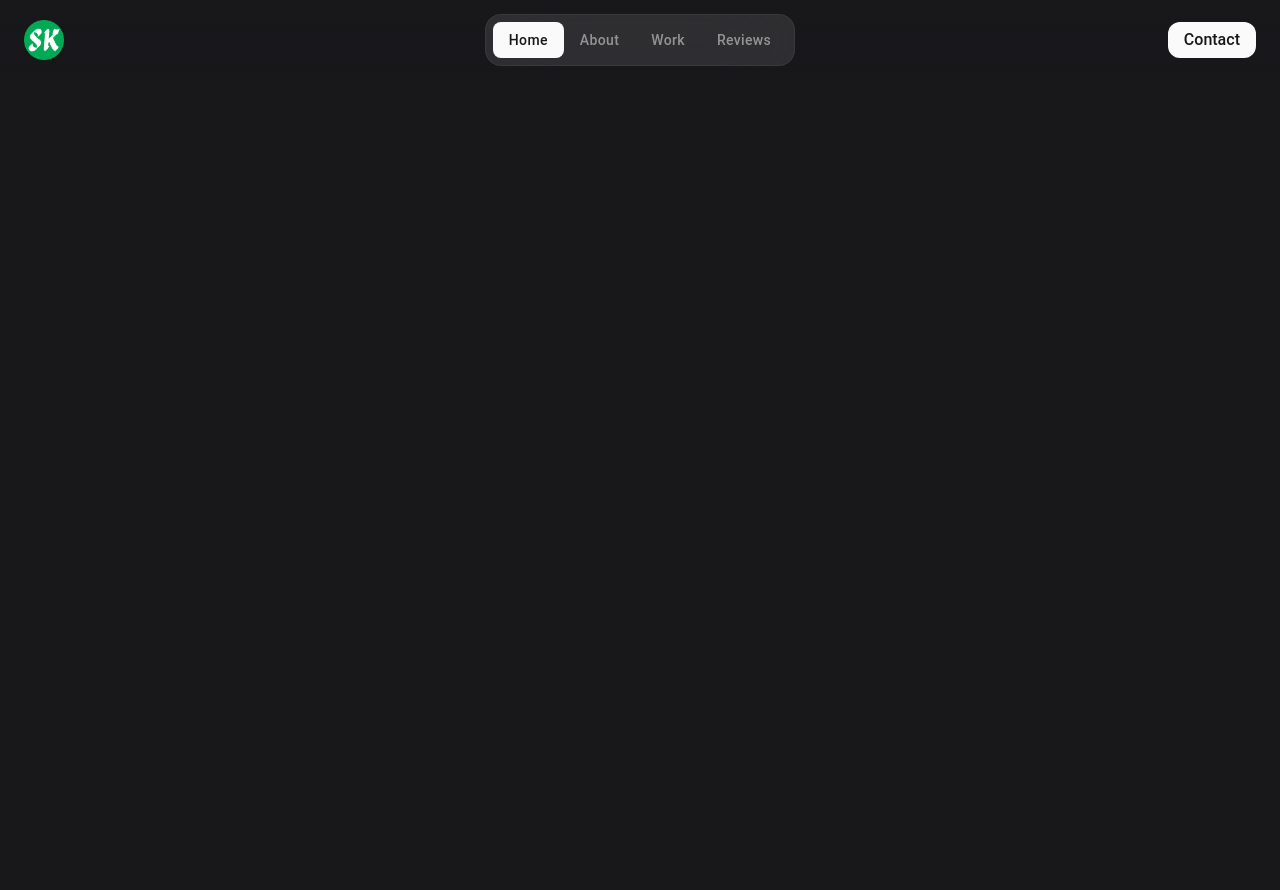
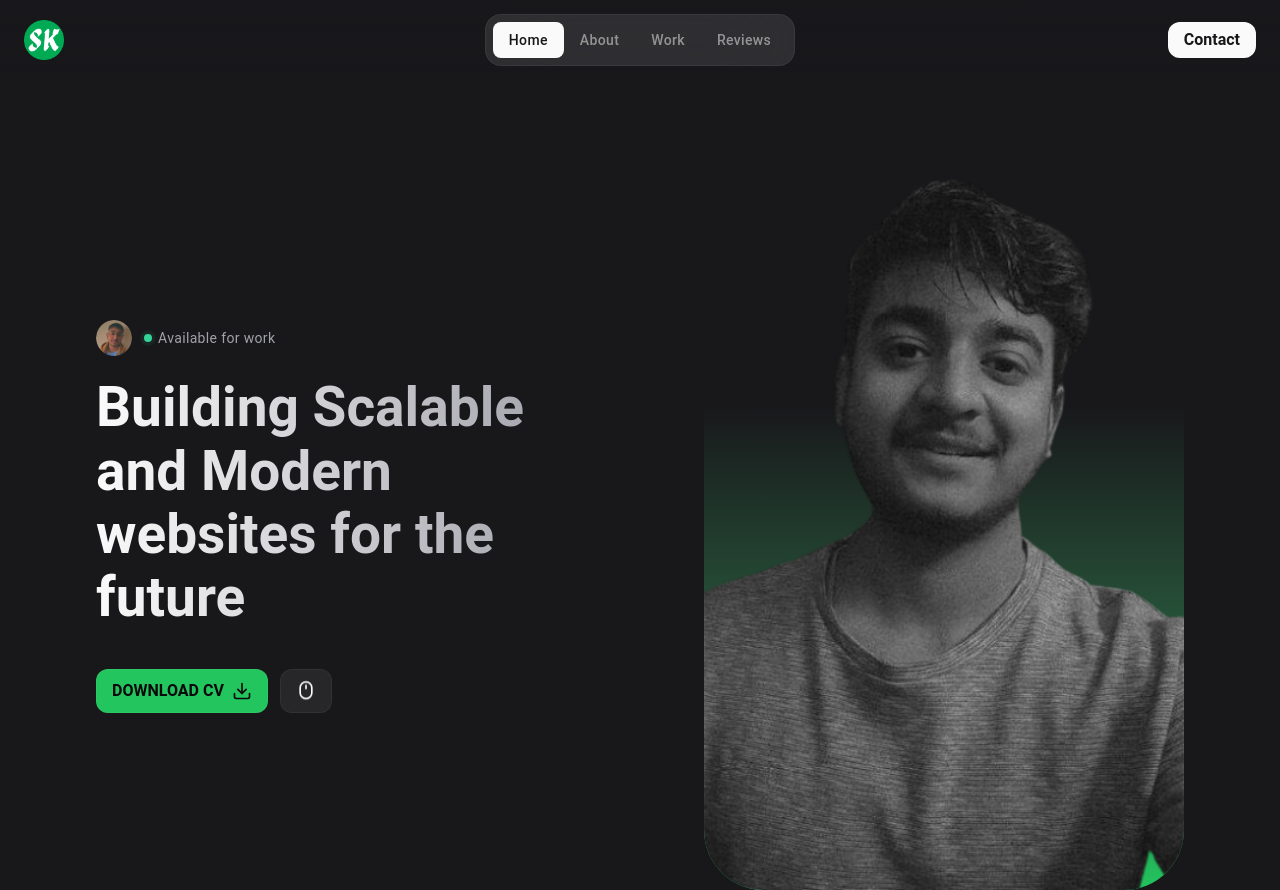
Before and after one commit to SUVAJIT-KARMAKAR/PORTFOLIO, a React (Vite) app: page / in a window 1280 px wide. Before the commit the page ends 800 px from the top, so only its background shows below. Built offline with nearby package versions, Linux system fonts and the light colour scheme.

Commit message:
feature(hero): completed the hero section

```diff
--- a/src/App.jsx
+++ b/src/App.jsx
@@ -1,11 +1,15 @@
 // COMPONENTS
 import Header from "./components/Header";
+import Hero from "./components/Hero";
 
 const App = () => {
   return (
-    <div>
+    <>
       <Header />
-    </div>
+      <main>
+        <Hero />
+      </main>
+    </>
   );
 };
 export default App;
--- /dev/null
+++ b/src/components/Button/Button.jsx
@@ -0,0 +1,70 @@
+import React from "react";
+import PropTypes from "prop-types";
+
+// ICONS
+import { Download, Mouse } from "lucide-react";
+
+// BUTTON PRIMARY COMPONENT
+const ButtonPrimary = ({ href, target = "_self", label, icon, classes }) => {
+  if (href) {
+    return (
+      <a
+        href={href}
+        target={target}
+        className={"button button-primary " + classes}
+      >
+        {label}
+        {icon ? <File /> : undefined}
+      </a>
+    );
+  } else {
+    return (
+      <button className={"button button-primary " + classes}>
+        {label}
+        {icon ? <Download size={20} className="font-semibold" /> : undefined}
+      </button>
+    );
+  }
+};
+
+// BUTTON SECONDARY COMPONENT
+const ButtonOutline = ({ href, target = "_self", label, icon, classes }) => {
+  if (href) {
+    return (
+      <a
+        href={href}
+        target={target}
+        className={"button button-outline " + classes}
+      >
+        {label}
+        { icon ? <Mouse size={20} /> : undefined }
+      </a>
+    );
+  } else {
+    return (
+      <button className={"button button-outline " + classes}>
+        {label}
+        {icon ? <Mouse size={20} className="font-semibold animate-bounce" /> : undefined}
+      </button>
+    );
+  }
+};
+
+// PROPTYPES
+ButtonPrimary.propTypes = {
+  label: PropTypes.string.isRequired,
+  href: PropTypes.string,
+  target: PropTypes.string,
+  icon: PropTypes.bool,
+  classes: PropTypes.string,
+};
+
+ButtonOutline.propTypes = {
+  label: PropTypes.string.isRequired,
+  href: PropTypes.string,
+  target: PropTypes.string,
+  icon: PropTypes.bool,
+  classes: PropTypes.string,
+};
+
+export { ButtonPrimary, ButtonOutline };
--- /dev/null
+++ b/src/components/Hero.jsx
@@ -0,0 +1,53 @@
+import React from "react";
+
+// COMPONENTS
+import { ButtonPrimary, ButtonOutline } from "./Button/Button";
+
+const Hero = () => {
+  return (
+    <section id="home" className="pt-28 lg:pt-36">
+      <div className="container lg:grid lg:grid-cols-2 items-center lg:gap-10">
+        <div>
+          <div className="flex items-center gap-3">
+            <figure className="image-box w-9 h-9 rounded-full">
+              <img
+                src="../../public/AVATAR-LOGO.png"
+                alt="Suvajit Karmakar avatar"
+                width={40}
+                height={10}
+                className="image-cover rounded-full"
+              />
+            </figure>
+            <div className="flex items-center gap-1.5 text-zinc-400 text-sm tracking-wide">
+              <span className="relative w-2 h-2 rounded-full bg-emerald-400">
+                <span className="absolute inset-0 rounded-full bg-emerald-400 animate-ping"></span>
+              </span>
+              Available for work
+            </div>
+          </div>
+          <h2 className="headline-one max-w-[15ch] sm:max-w-[20ch] lg:max-w-[15ch] mt-5 mb-8 lg:mb-10">
+            Building Scalable and Modern websites for the future
+          </h2>
+          <div className="flex items-center gap-3">
+            <ButtonPrimary label="DOWNLOAD CV" icon={true} />
+            <ButtonOutline icon={true} label="" />
+          </div>
+        </div>
+
+        <div className="hidden lg:block">
+          <figure className="w-full max-w-[480px] ml-auto bg-gradient-to-t from-green-500 via-25% via-green-400/40 to-65% rounded-[60px] overflow-hidden">
+            <img
+              src="../../public/AVATAR-NO-BACKGROUND.png"
+              alt="Suvajit Karmakar"
+              width={656}
+              height={800}
+              className="w-full"
+            />
+          </figure>
+        </div>
+      </div>
+    </section>
+  );
+};
+
+export default Hero;
--- a/src/index.css
+++ b/src/index.css
@@ -8,6 +8,30 @@
 }
 body {
   @apply bg-zinc-900 text-zinc-50;
+}
+
+/* TYPOGRAPHY */
+.headline-one {
+  @apply max-w-max;
+  background: -webkit-linear-gradient(0deg, #fafafa, #a1a1aa);
+  background-clip: text;
+  -webkit-text-fill-color: transparent;
+}
+.headline-one {
+  @apply text-5xl leading-tight font-semibold lg:text-[55px] lg:leading-[1.15];
+}
+
+/* UTILITIES */
+.container {
+  @apply px-4 mx-auto lg:px-8 xl:max-w-6xl;
+}
+
+.image-box {
+  @apply bg-zinc-700 overflow-hidden;
+}
+
+.image-cover {
+  @apply w-full h-full object-cover;
 }
 
 /* MENU-BUTTON */
@@ -34,8 +58,14 @@
 
 /* BUTTON */
 .button {
-  @apply max-w-max h-9 flex items-center gap-2 px-4 rounded-xl font-medium text-base ring-1 ring-zinc-50/5 ring-inset transition-[background-color];
+  @apply max-w-max h-9 flex items-center gap-2 px-4 rounded-xl font-semibold text-base ring-1 ring-zinc-50/5 ring-inset transition-[background-color];
+}
+.button-primary {
+  @apply h-11 bg-green-500 text-zinc-950 hover:bg-green-300 active:bg-green-400;
 }
 .button-secondary {
   @apply bg-zinc-50 text-zinc-900 active:bg-zinc-50/80;
 }
+.button-outline {
+  @apply h-11 bg-zinc-800 hover:bg-zinc-700 active:bg-zinc-800;
+}
```
Also changed, not shown: public/AVATAR-LOGO.png (added), public/AVATAR-NO-BACKGROUND.png (added).
